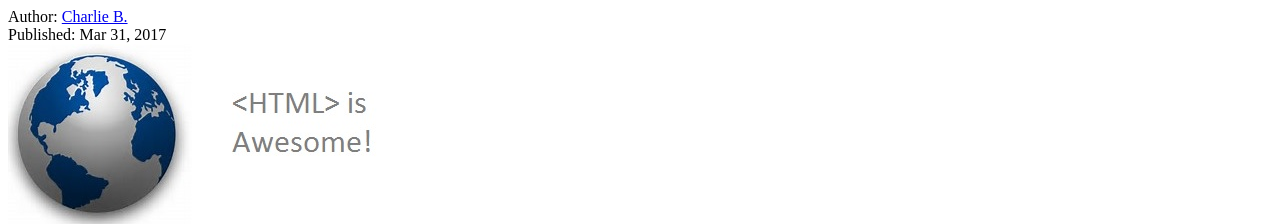
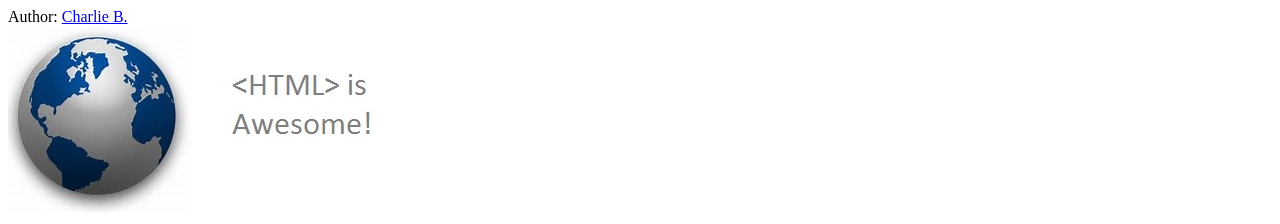
Before and after one commit to symphonytester/symphonytester.github.io, a plain HTML site: page content/authoring html/authoringHtml.html in a window 1280 px wide. Shown: the top 224 px of the page. Drawn offline with Linux system fonts and the light colour scheme.

Commit message:
removed datepub

```diff
--- a/content/authoring html/authoringHtml.html
+++ b/content/authoring html/authoringHtml.html
@@ -13,8 +13,7 @@
 			Author: <a href="https://" itemprop="author">Charlie B.</a>
 		</span>
 		<br/>
-		<span class="article-date">Published: Mar 31, 2017</span>
-		<meta itemprop="datePublished" content="2017-03-23"/>
+
 	</div>
 	<img src="header.jpg">
 	<h1>Authoring HTML</h1>
```
